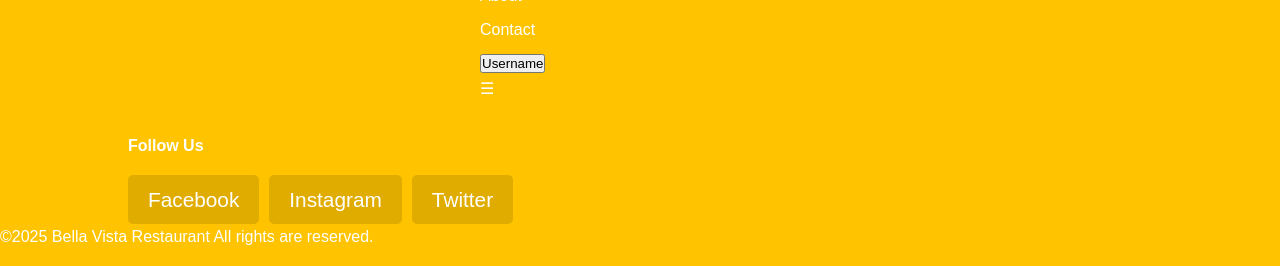
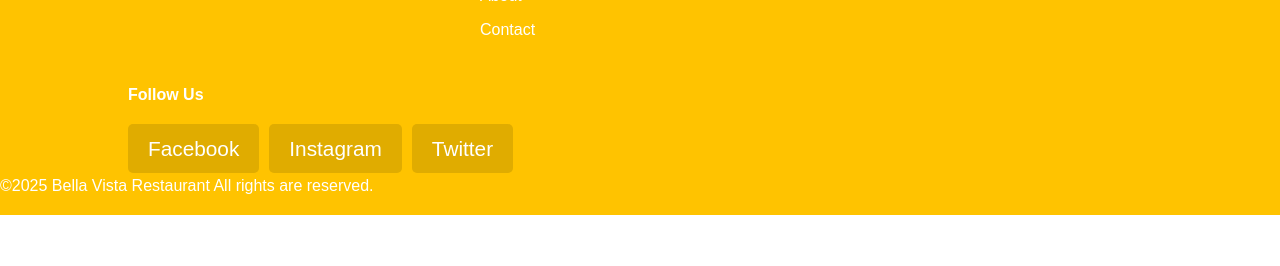
Before and after one commit to Rohan3037/Gusto-Italiano, a plain HTML site: page index.html in a window 1280 px wide. Shown: the part 3618-3884 px from the top of the page. After the commit the page ends 3833 px from the top, so only its background shows below. Drawn offline with Linux system fonts and the light colour scheme.

Commit message:
Update index.html

```diff
--- a/index.html
+++ b/index.html
@@ -188,10 +188,6 @@
                         <li><a href="#about">About</a></li>
                         <li><a href="#contact">Contact</a></li>
                     </ul>
-                     <button class="btn1">Username</button>
-        <div class="hamburger" id="hamburger">
-      ☰
-    </div>
                 </div>
 
                 <div class="footer-section">
@@ -218,4 +214,5 @@
         </div>
     </footer>
 </body>
+
 </html>
```
